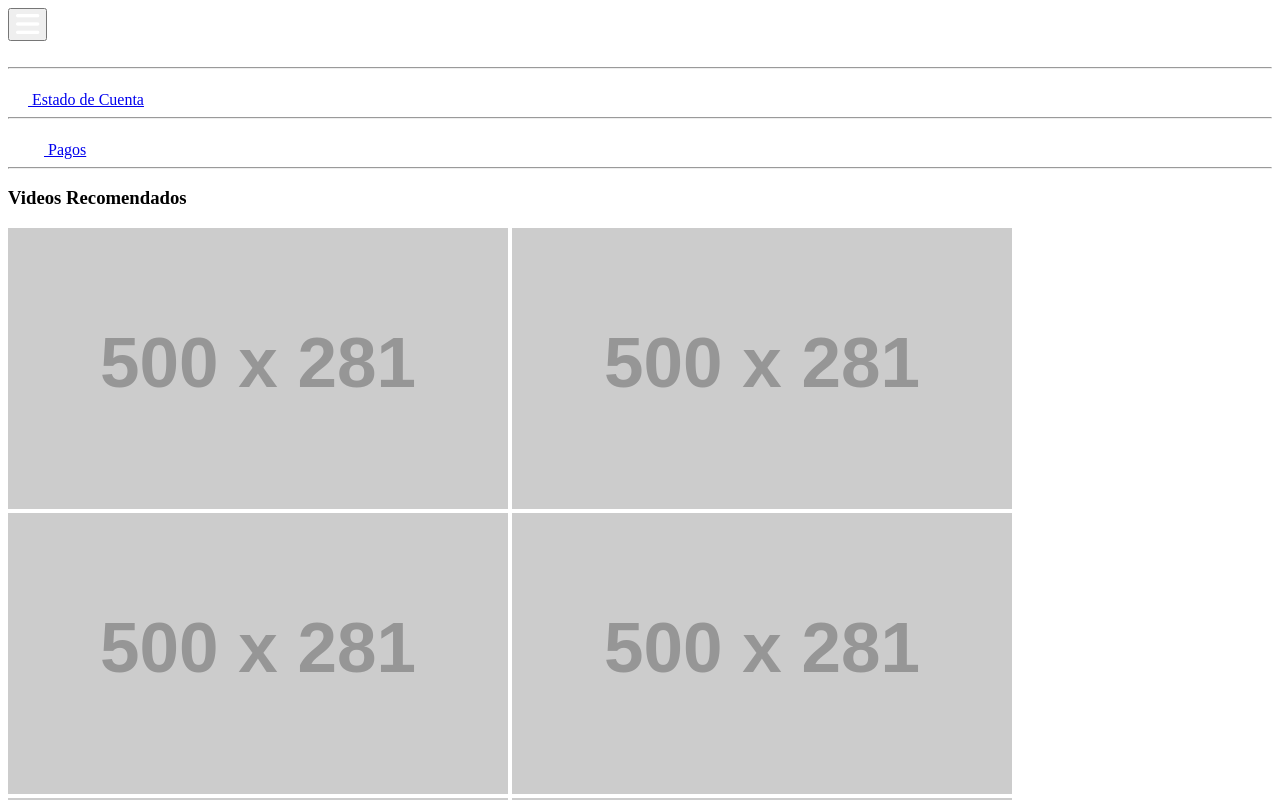
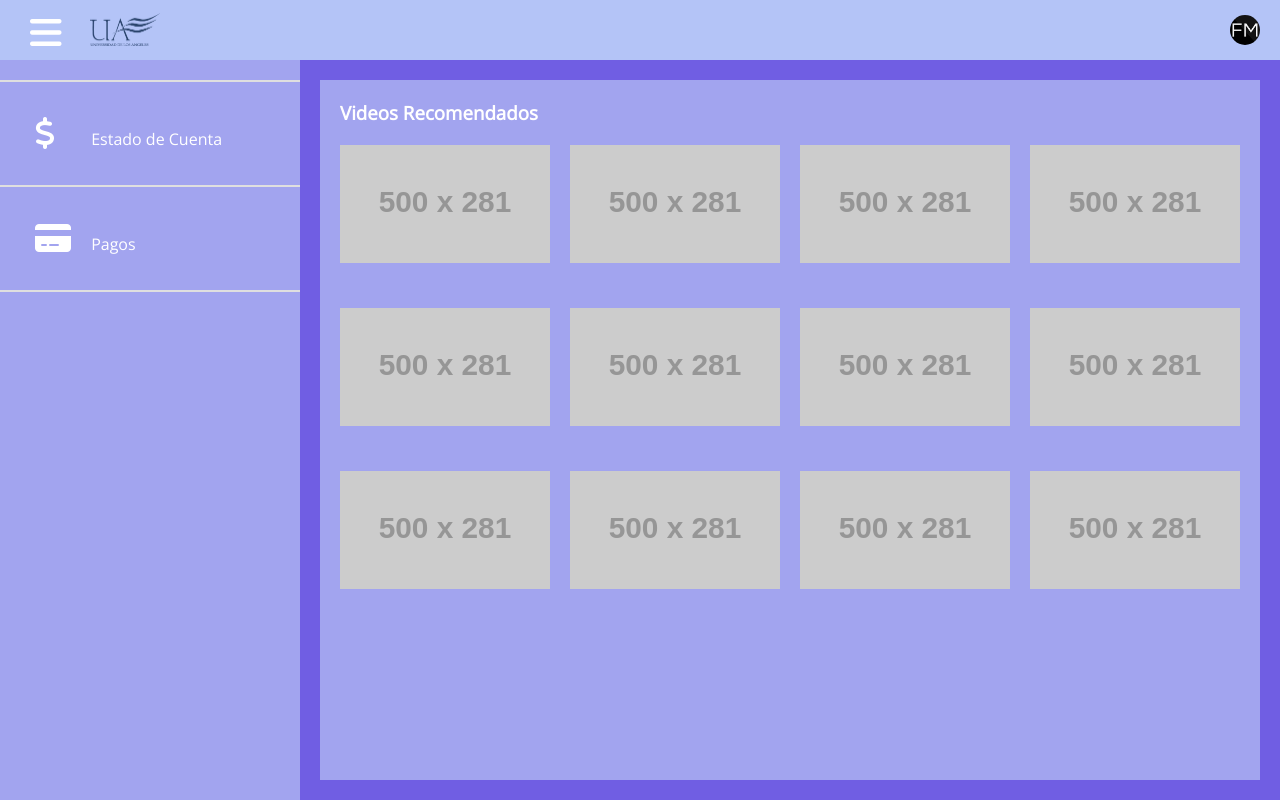
Before and after one commit to rosdfots20/ui-pages-univer, a plain HTML site: page alumnos/index.html in a window 1280 px wide. Shown: the top 800 px of the page. Drawn offline with nearby package versions, Linux system fonts and the light colour scheme; files that its build step writes are made by us from their sources; the site is published under a folder, as on GitHub Pages, so addresses that start at the root find nothing; placeholder pictures from the web are drawn by us.

Commit message:
Update index.html

```diff
--- a/alumnos/index.html
+++ b/alumnos/index.html
@@ -6,14 +6,14 @@
 	<meta http-equiv="X-UA-Compatible" content="ie=edge">
 	<title>Página Principal | YouTube</title>
 	<link href="https://fonts.googleapis.com/css?family=Open+Sans|Oswald&display=swap" rel="stylesheet">
-	<link rel="stylesheet" href="/css/estilos.css">
+	<link rel="stylesheet" href="./css/estilos.css">
 </head>
 <body>
 	<div class="contenedor active" id="contenedor">
 		<header class="header">
 			<div class="contenedor-logo">
 				<button id="boton-menu" class="boton-menu"><i style="color: white;" class="fas fa-bars fa-2x"></i></button>
-				<a href="#" class="logo"><img class="logo-menu" src="/img/Angeles.png" alt=""></a>
+				<a href="#" class="logo"><img class="logo-menu" src="../img/Angeles.png" alt=""></a>
 			</div>
 
 			<!-- <div class="barra-busqueda">
@@ -22,7 +22,7 @@
 			</div> -->
 
 			<div class="botones-header">
-				<a href="#" class="avatar"><img src="/img/avatar.jpg" alt=""></a>
+				<a href="#" class="avatar"><img src="../img/avatar.jpg" alt=""></a>
 			</div>
 		</header>
 
@@ -54,6 +54,6 @@
 	</div>
 
 	<script src="https://kit.fontawesome.com/2c36e9b7b1.js" crossorigin="anonymous"></script>
-	<script src="/js/main.js"></script>
+	<script src="../js/main.js"></script>
 </body>
 </html>
```
